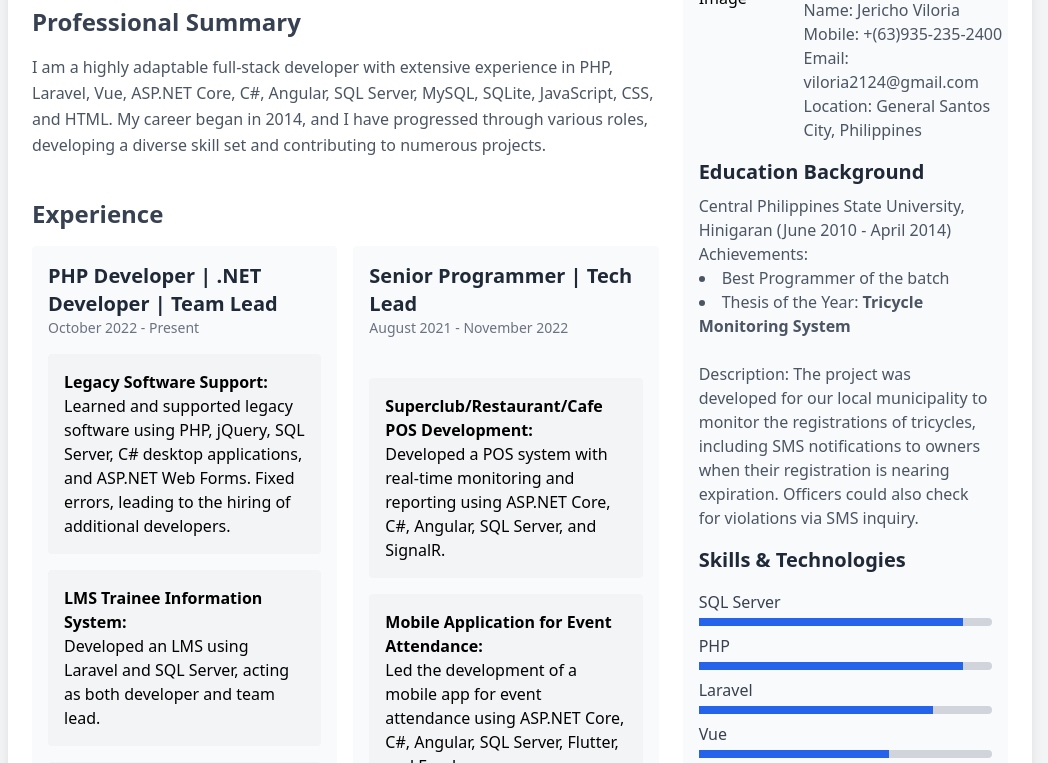
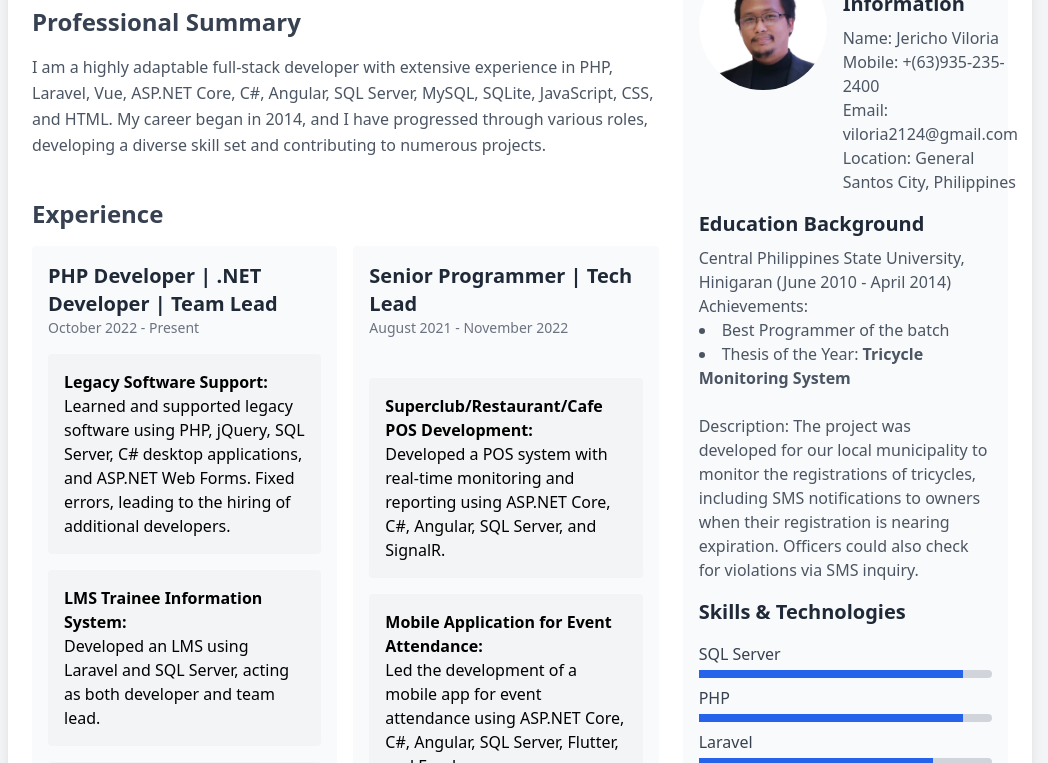
Before and after one commit to jerixho-git/portfolio, a plain HTML site: page index.html in a window 1280 px wide. Shown: the part 110-873 px from the top of the page, without its empty margins (120-1168 px from the left). Drawn offline with nearby package versions, Linux system fonts and the light colour scheme; the site is published under a folder, as on GitHub Pages, so addresses that start at the root find nothing.

Commit message:
- slight adjustments

```diff
--- a/index.html
+++ b/index.html
@@ -160,7 +160,7 @@
         <div class="flex flex-col lg:flex-col lg:items-start lg:justify-start lg:w-1/3 lg:bg-gray-50 lg:p-4 lg:rounded">
             <div class="flex items-start mb-4">
                 <!-- Profile Picture -->
-                <img src="/images/profile.jpg" alt="Profile Image" class="rounded-full w-32 h-32 mr-4" />
+                <img src="images/profile.jpg" alt="Profile Image" class="rounded-full w-32 h-32 mr-4" />
 
                 <!-- Personal Information -->
                 <div>
@@ -363,6 +363,7 @@
             </div>
         </div>
     </div>
+    <br />
 </body>
 
 </html>
```
